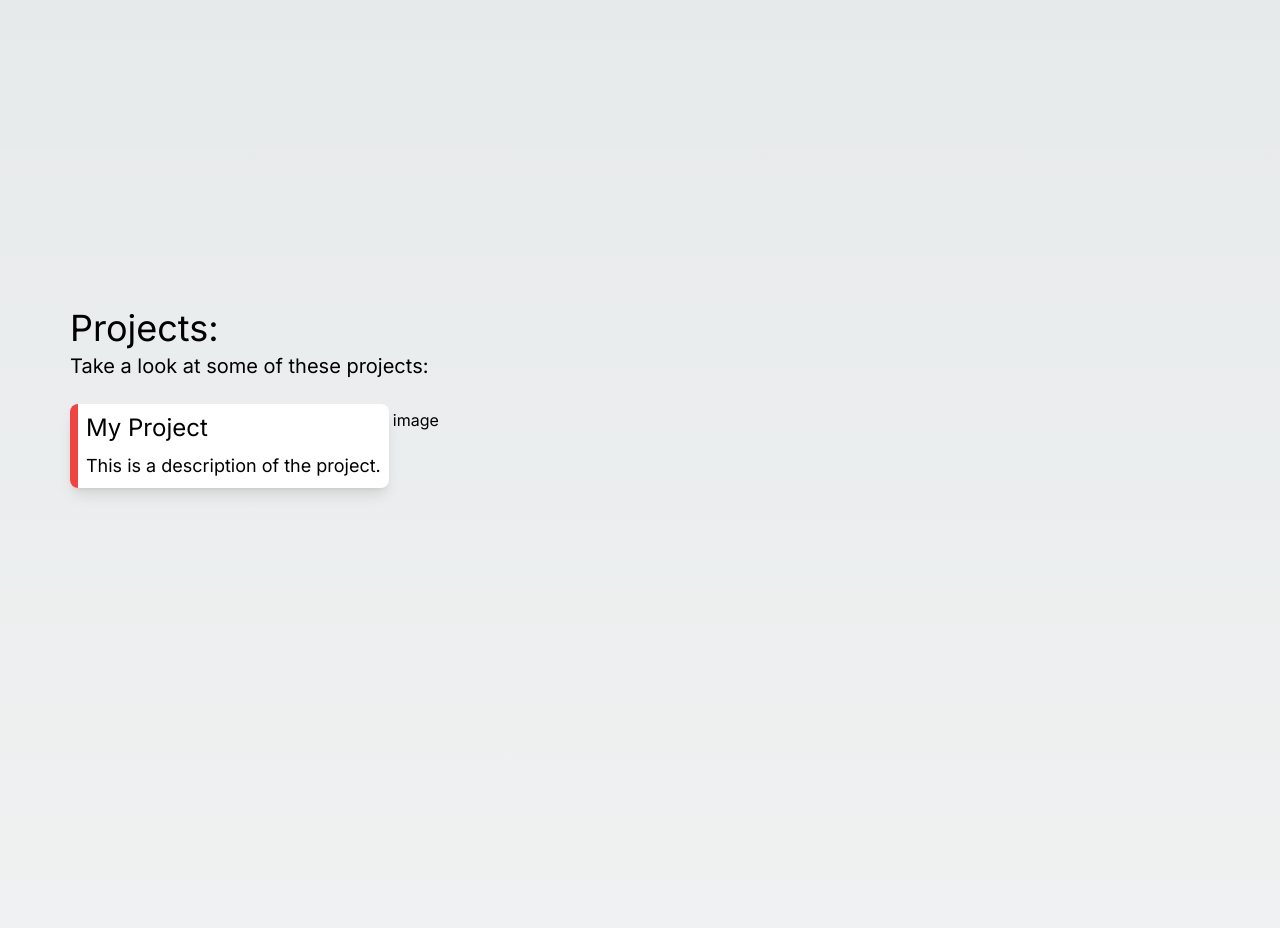
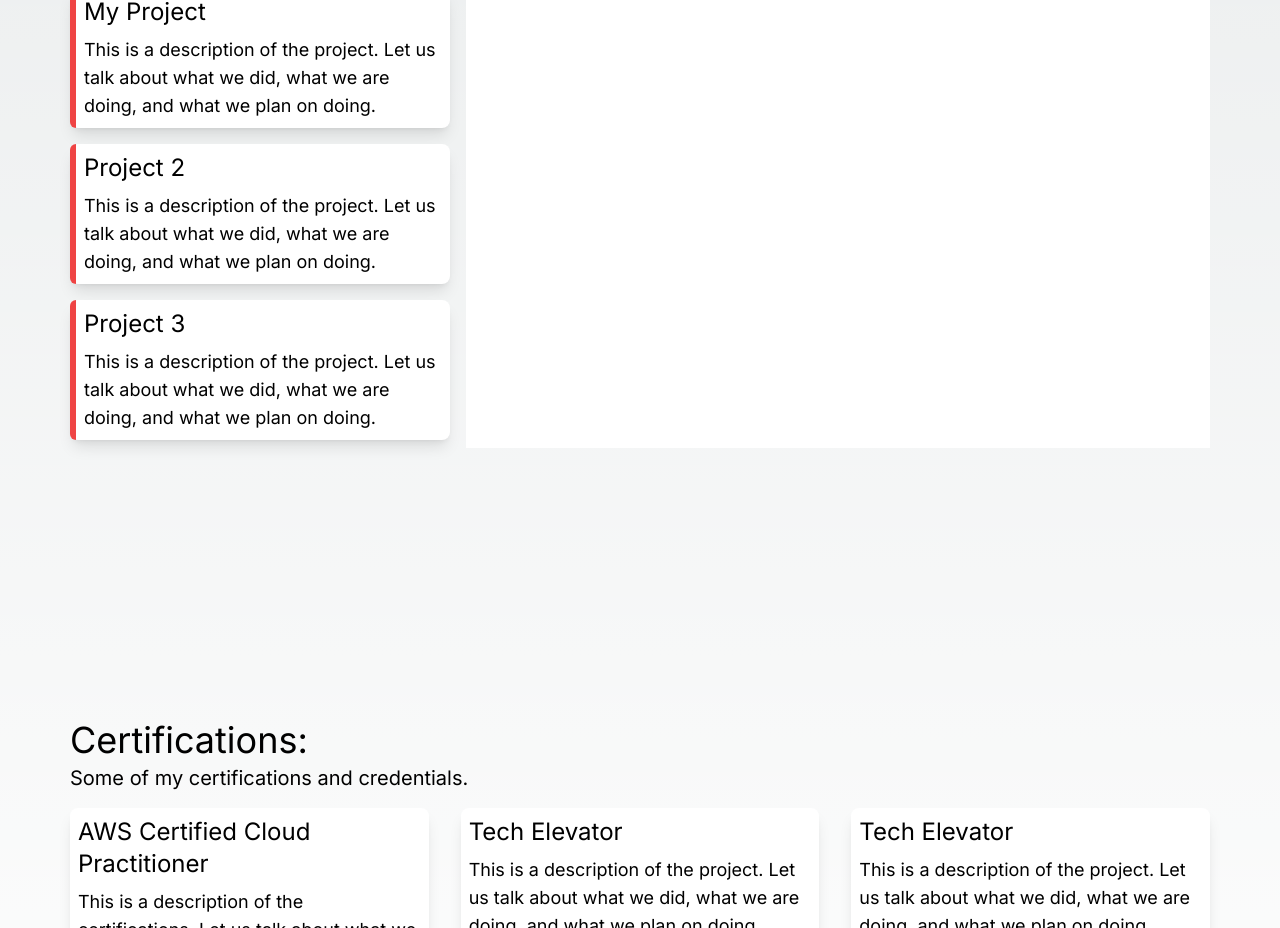
Before and after one commit to wade-loccisano/resume-site, a Next.js app: page / in a window 1280 px wide. Shown: the part 1872-2800 px from the top of the page. Built offline with nearby package versions, Linux system fonts and the light colour scheme.

Commit message:
feat: add footer

```diff
--- a/app/layout.tsx
+++ b/app/layout.tsx
@@ -22,7 +22,8 @@ export default function RootLayout({
         {/* <header>The header</header> */}
         <Header />
         {children}
-        <footer>The footer</footer>
+        {/* <footer>The footer</footer> */}
+        <Footer />
       </body>
     </html>
   );
@@ -64,3 +65,55 @@ export function Header() {
     </header>
   );
 }
+
+export function Footer() {
+  return (
+    <footer className="w-full">
+      <section id="footer-section" className="bg-white min-h-[60px]">
+        <div className="flex flex-row justify-center">
+          <div className="text-xl p-4">
+            Wade Loccisano
+          </div>
+          <div className="text-lg p-4">
+            About Me
+          </div>
+          <div className="text-lg p-4">
+            About this Site
+          </div>
+          <div className="text-lg p-4">
+            Apps
+          </div>
+          <div className="text-lg p-4">
+            Contact
+          </div>
+        </div>
+        <div className="border-t-2 border-slate-200 w-[98%] mx-auto my-0">
+        </div>
+        <div className="flex flex-row justify-evenly">
+          <div className="flex">
+            <div className="text-xl p-4">
+              {/* Language Select */}
+            </div>
+            <div className="text-md p-4">
+              Privacy Policy
+            </div>
+            <div className="text-md p-4">
+              Terms
+            </div>
+            <div className="text-md p-4">
+              Copyright &copy; 2024 Wade Loccisano
+            </div>
+          </div>
+          <div className="flex">
+            <div className="text-md p-4">
+              Github Icon
+            </div>
+            <div className="text-md p-4">
+              LinkedIn Icon
+            </div>
+          </div>
+        </div>
+      </section>
+    </footer>
+  );
+}
--- a/app/page.tsx
+++ b/app/page.tsx
@@ -110,9 +110,56 @@ const projects = [
   {
     name: 'My Project',
     description: `
-          This is a description of the project.
+          This is a description of the project. Let us
+          talk about what we did, what we are doing,
+          and what we plan on doing.
     `,
     image: "image"
+  },
+  {
+    name: 'Project 2',
+    description: `
+          This is a description of the project. Let us
+          talk about what we did, what we are doing,
+          and what we plan on doing.
+    `,
+    image: "image"
+  },
+  {
+    name: 'Project 3',
+    description: `
+          This is a description of the project. Let us
+          talk about what we did, what we are doing,
+          and what we plan on doing.
+    `,
+    image: "image"
+  },
+];
+
+const certifications = [
+  {
+    name: 'AWS Certified Cloud Practitioner',
+    description: `
+          This is a description of the certifications. Let us
+          talk about what we did, what we are doing,
+          and what we plan on doing.
+    `,
+  },
+  {
+    name: 'Tech Elevator',
+    description: `
+          This is a description of the project. Let us
+          talk about what we did, what we are doing,
+          and what we plan on doing.
+    `,
+  },
+  {
+    name: 'Tech Elevator',
+    description: `
+          This is a description of the project. Let us
+          talk about what we did, what we are doing,
+          and what we plan on doing.
+    `,
   },
 ];
 
@@ -148,10 +195,10 @@ export default function Home() {
           </div>
         </div>
       </section>
-      <section id="skills-section" className="min-h-screen flex justify-center min-w-[100%]">
+      <section id="skills-section" className=" flex justify-center min-w-[100%]">
         {/* <div className="max-w-[1200px]"> */}
         <div className="custom-max-width">
-          <div id="skills-container" className="flex flex-col py-32">
+          <div id="skills-container" className="flex flex-col py-28">
             <div>
               Skills
             </div>
@@ -241,7 +288,7 @@ export default function Home() {
             </div>
           </div> */}
       </section>
-      <section id="experience-section" className="min-h-screen">
+      <section id="experience-section" >
         <div className="custom-max-width">
           <div id="experience-container" className="flex flex-col py-32">
             <div className="text-4xl text-center">
@@ -291,7 +338,7 @@ export default function Home() {
           Participated in code reviews and quality assurance processes to ensure code integrity and performance. */}
         </div>
       </section>
-      <section id="project-section" className="min-h-screen">
+      <section id="project-section">
         <div className="custom-max-width">
           <div id="project-container" className="flex flex-col py-32">
             <div className="text-4xl">
@@ -304,16 +351,13 @@ export default function Home() {
                 Take a look at some of these projects:
               </p>
             </div>
-            <div>
-              <div className="py-4 flex flex-col justify-between lg:flex-row">
+            <div className="flex py-4">
+              <div className="flex flex-col basis-1/3">
                 {projects.map((project, i) => {
                   return (
-                    <div key={i} className="py-2 flex">
-                      <div className="">
-                        <div className="">
-                          <div className="flex flex-col lg:flex-row">
-                            <div className="text-md grow-1/3 rounded-lg shadow-lg bg-white flex">
-                              <div className="bg-red-500 w-2 h-full rounded-l-lg"></div>
+                    <div key={i} className="py-2">
+                      <div className="text-md rounded-lg shadow-lg bg-white flex">
+                        <div className="bg-red-500 w-4 rounded-l-lg"></div>
                         <div className="p-2 flex flex-col">
                           <div className="text-2xl mb-2">
                             {project.name}
@@ -323,15 +367,12 @@ export default function Home() {
                           </div>
                         </div>
                       </div>
-                            <div className="p-1 grow-2/3">
-                              {project.image}
-                            </div>
-                          </div>
-                        </div>
-                      </div>
                     </div>
                   );
                 })}
+              </div>
+              <div className="pl-4 pt-2 basis-2/3">
+                <div className="bg-white h-full"></div>
               </div>
             </div>
           </div>
@@ -343,22 +384,54 @@ export default function Home() {
           Added !!! analytics to track some basic information about users. */}
         </div>
       </section>
-      <section id="certification-section" className="min-h-screen">
+      <section id="certification-section">
         <div className="custom-max-width">
-          ## Certifications:
+          <div id="certification-container" className="flex flex-col py-32">
+            <div className="text-4xl">
+              <h2 className="mb-1">
+                Certifications:
+              </h2>
+            </div>
+            <div className="text-xl">
+              <p>
+                Some of my certifications and credentials.
+              </p>
+            </div>
+            <div className="py-4">
+              <div className="grid gap-8 grid-cols-3">
+                {certifications.map((project, i) => {
+                  return (
+                    <div key={i} className="">
+                      <div className="text-md rounded-lg shadow-lg bg-white">
+                        <div className="p-2 flex flex-col">
+                          <div className="text-2xl mb-2">
+                            {project.name}
+                          </div>
+                          <div className="text-lg">
+                            {project.description}
+                          </div>
+                        </div>
+                      </div>
+                    </div>
+                  );
+                })}
+              </div>
+            </div>
+          </div>
+          {/* ## Certifications:
           AWS Certified Cloud Practitioner
 
           ### Education:
           Web Application Development Bootcamp
           Tech Elevator, City, State
-          Graduated: February 2021
+          Graduated: February 2021 */}
         </div>
       </section>
-      <section id="reference-section" className="min-h-screen">
-        {/* ### Testimonials */}
+      {/* <section id="reference-section">
+        ### Testimonials
         ### References:
         Available upon request.
-      </section>
+      </section> */}
     </main >
   );
 }
```
Lines whose indentation alone changed are shown as unchanged.
